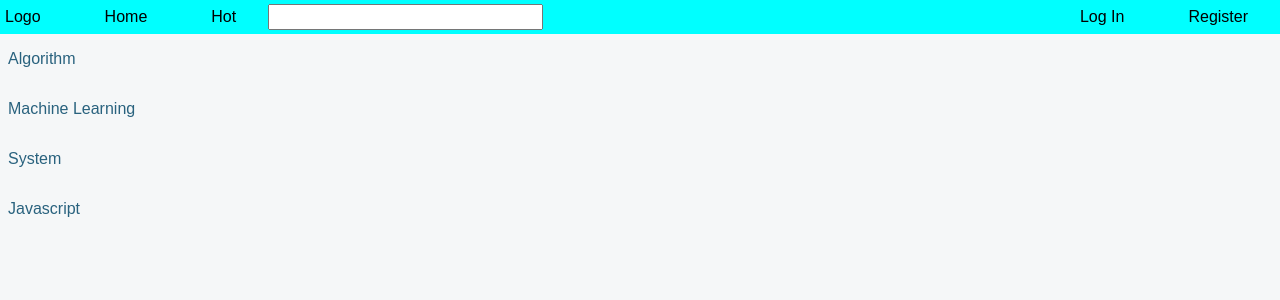
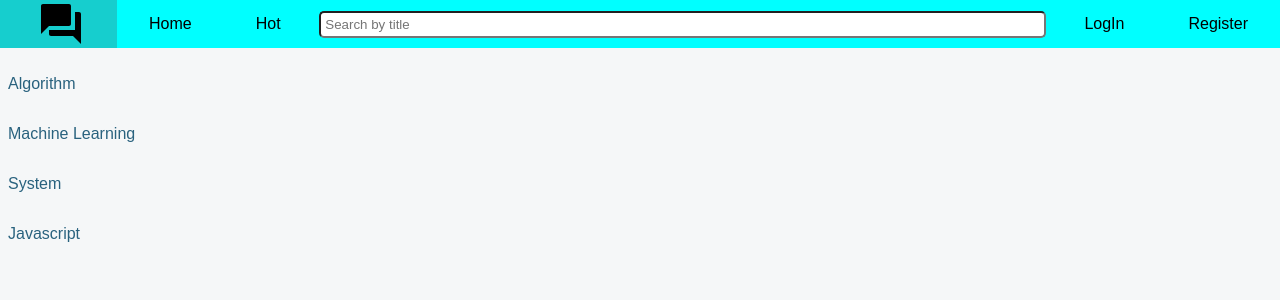
Before and after one commit to terry331234/Discussion-Forum, a PHP site: page / in a window 1280 px wide. Shown: the top 300 px of the page. Run offline with PHP 8.4, Linux system fonts and the light colour scheme; data that the repository does not hold is empty.

Commit message:
done mobile navbar & other RWD

```diff
--- a/css/global.css
+++ b/css/global.css
@@ -3,6 +3,7 @@ body {
     margin: auto;
     font-family: sans-serif;
     background-color: #F5F7F8;
+    overflow-y: scroll;
 }
 
 .card {
@@ -18,40 +19,48 @@ body {
 
 nav {
     display: flex;
+    flex-grow: ;
     background-color: aqua;
     position: sticky;
     top: 0;
+    margin-bottom: 0.5em;
 }
 
 a {
+    display: flex;
+    align-items: center;
     cursor: pointer;
     text-decoration-line: none;
     color: black;
 }
 
 nav a {
-    margin-right: 2em;
-    margin-left: 2em;
-    padding-top: 0.5em;
-    padding-bottom: 0.5em;
+    padding: 0 2em 0 2em;
+}
+
+nav a:hover {
+    background-color: rgb(22, 206, 206);
 }
 
 nav #navAccount {
     display: flex;
 }
 
-nav #logo {
-    margin-left: 5px;
+nav img.logo {
+    width: 3em;
+    padding-left: 5px;
+}
+
+nav input:focus {
+    outline: none;
 }
 
 nav input {
     display: block;
-    height: 1em;
-    width: 20em;
-    margin-top: auto;
-    margin-bottom: auto;
-    padding-top: 0.3em;
-    padding-bottom: 0.3em;
+    flex-grow: 1;
+    min-width: 10em;
+    margin: 0.5em;
+    align-self: center;
 }
 
 .ml-auto {
@@ -82,7 +91,7 @@ nav input {
 }
 
 .center-box {
-    width: 60%;
+    width: 70%;
     margin: auto;
 }
 
@@ -91,6 +100,16 @@ form.center {
     display: flex;
     flex-direction: column;
     margin: auto;
+}
+
+input {
+    padding: 0.3em;
+    border-radius: 5px;
+}
+
+input[name='title'] {
+    max-width: 40em;
+    width: 95%;
 }
 
 label.ask {
@@ -134,9 +153,8 @@ label.ask {
 }
 
 .questions {
-    padding-left: 0.5em;
-    padding-right: 0.5em;
-    margin-top: 1em;
+    margin-left: 0.5em;
+    margin-right: 0.5em;
 }
 
 .answers {
@@ -191,6 +209,8 @@ textarea {
     resize: none;
     padding: 0.5em;
     border-radius: 3px;
+    max-width: 40em;
+    width: 95%;
 }
 
 fieldset {
@@ -219,3 +239,86 @@ legend {
 .inlineRight {
     margin-left: auto;
 }
+
+.nowrap {
+    white-space: nowrap;
+}
+
+nav #mobilesearch {
+    display: none;
+}
+
+nav #links {
+    display: flex;
+    flex-grow: 1;
+}
+
+nav #navrow {
+    display: flex;
+}
+
+nav label {
+    display: none;
+}
+
+@media only screen and (max-width:800px) {
+    nav a {
+        padding: 0 1em 0 1em;
+    }
+}
+
+@media only screen and (max-width:580px) {
+    nav img.logo {
+        width: 2em;
+        padding-left: 5px;
+    }
+    nav #links {
+        flex-direction: column;
+        flex-grow: 1;
+        max-height: 0;
+        overflow: hidden;
+        transition: max-height 0.25s ease-out;
+    }
+    nav #links input {
+        display: none;
+    }
+    nav #mobilesearch {
+        display: block;
+    }
+    nav #links a {
+        padding-top: 0.5em;
+        padding-bottom: 0.5em;
+    }
+    nav {
+        flex-direction: column;
+    }
+    nav label {
+        font-size: x-large;
+        display: flex;
+        padding: 0 1em 0 1em;
+        align-items: center;
+        cursor: pointer;
+    }
+    nav #expand:checked ~ #links {
+        max-height: 500px;
+        transition: max-height 0.25s ease-in;
+    }
+
+    h4.space {
+        display: block;
+        margin: 0;
+    }
+    .answers {
+        padding-left: 5px;
+    }
+}
+
+@media only screen and (max-width:460px) {
+    nav input {
+        display: none;
+    }
+    nav button {
+        display: inline-block;
+        margin: auto;
+    }
+}
--- a/css/index.css
+++ b/css/index.css
@@ -7,6 +7,12 @@ aside {
     color: #29627e;
     display: flex;
     flex-direction: column;
+    margin-right: -0.5em;
+    margin-top: -1em;
+}
+
+aside input {
+    visibility: hidden;
 }
 
 aside div {
@@ -14,11 +20,36 @@ aside div {
     cursor: pointer;
 }
 
-main {
+aside div:hover {
+    background-color: rgba(128, 128, 128, 0.479);
+}
+
+main.questions {
     margin-left: 15%;
 }
 
-#askButton {
-
-    float: right;
+@media only screen and (max-width:580px) {
+    nav img.logo {
+        width: 3em;
+        padding-left: 5px;
+    }
+    aside input {
+        visibility: visible;
+        position: absolute;
+        top: 0;
+        left: 0;
+    }
+    aside input:checked ~ div  {
+        transform: translate(-5em);
+    }
+    aside div {
+        transform: translate(-5em);
+    }
+    aside {
+        width: fit-content;
+        transform: translate(-5em);
+    }
+    main.questions {
+        margin-left: 0.5em;
+    }
 }
--- a/index.js
+++ b/index.js
@@ -89,8 +89,8 @@ function renderQuestions(questions) {
     }
     $('.answerCount').each(function( i, element) {
         //if not logged in, dont added listener to question with 0 answer
-        if (!loggedin == 'true') {
-            if ($(element).parent().data('anscount') == 0) {
+        if (!(loggedin == 'true')) {
+            if (parseInt($(element).parent().data('anscount')) == 0) {
                 return;
             }
         }
@@ -103,7 +103,7 @@ function renderQuestions(questions) {
                 if(answersDiv.is(":hidden")) {
                     $(".answers").slideUp(0);
                     $(answersDiv).slideDown('fast', function() {
-                        $('html').animate({scrollTop: $(questionDiv).offset().top-40 }, 100);
+                        $('html').animate({scrollTop: $(questionDiv).offset().top-45 }, 100);
                     });
                 } else {
                     answersDiv.slideUp();
@@ -112,7 +112,7 @@ function renderQuestions(questions) {
                 $(".answers").slideUp(0);
                 getAnswers(questionDiv[0], (answersDiv) => {
                     $(answersDiv).slideDown('fast', function() {
-                        $('html').animate({scrollTop: $(questionDiv).offset().top-40 }, 100);
+                        $('html').animate({scrollTop: $(questionDiv).offset().top-45 }, 100);
                     });
                 });
             }
@@ -134,6 +134,7 @@ for (let s of spaces) {
 
 document.getElementById('hot').addEventListener('click', () => {
     currentOrder = 'up';
+    $('#expand').prop('checked', false);
     getQuestions(currentOrder, currentSpace, currentSearchWord);
 });
 
@@ -142,4 +143,9 @@ document.getElementById('search').addEventListener('input', (event) => {
     getQuestions(currentOrder, currentSpace, currentSearchWord);
 });
 
+document.getElementById('mobilesearch').addEventListener('input', (event) => {
+    currentSearchWord = event.target.value;
+    getQuestions(currentOrder, currentSpace, currentSearchWord);
+});
+
 getQuestions();
--- a/index.php
+++ b/index.php
@@ -22,6 +22,7 @@
 ?>
     <nav></nav>
     <aside>
+        <input type="checkbox">
         <div data-space="Algorithm">Algorithm</div>
         <div data-space="Machine Learning">Machine Learning</div>
         <div data-space="System">System</div>
@@ -30,7 +31,7 @@
     <main class='questions'>
     <?php
     if (isset($_COOKIE["uid"])) {
-        echo "<a id='askButton' role='button' href='ask.php'>Ask Question</a>";
+        echo "<a class='float-r' role='button' href='ask.php'>Ask Question</a>";
         echo "
         <div class='question card'>
             <h4 id='user'>{$name}</h4>
--- a/nav.js
+++ b/nav.js
@@ -1,15 +1,22 @@
 var nav = document.querySelector("nav");
-nav.innerHTML = "<a id='logo' href='index.php'>Logo</a>\
+nav.innerHTML = "<div id='navrow'>\
+                 <a class='logo' href='index.php'><img class='logo' src='logo.svg'></img></a>\
+                 <input id='mobilesearch' placeholder='Search by title'></input>\
+                 <label for='expand'>☰</label>\
+                 </div>\
+                 <input id='expand' class='hidden' type='checkbox'>\
+                 <div id='links'>\
                  <a href='index.php'>Home</a>\
                  <a id='hot'>Hot</a>\
-                 <input id='search'></input>\
+                 <input id='search' placeholder='Search by title'></input>\
                  <div id='navAccount' class='ml-auto'>\
+                 </div>\
                  </div>";
 var navAccount = nav.querySelector("#navAccount");
 var body = document.querySelector('body');
 if (body.dataset.loggedin == 'true') {
-   navAccount.innerHTML = "<a href='logout.php'>Log Out</a>";
+   navAccount.innerHTML = "<a href='logout.php'>LogOut</a>";
 } else {
-   navAccount.innerHTML = "<a href='login.php'>Log In</a>\
+   navAccount.innerHTML = "<a href='login.php'>LogIn</a>\
                            <a href='register.php'>Register</a>";
 }
```
Also changed, not shown: ask.php (+10 -5 lines), favicon.ico (added), logo.svg (added).
